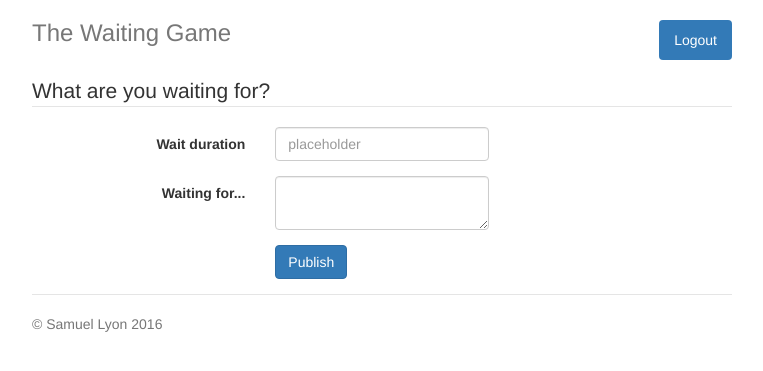
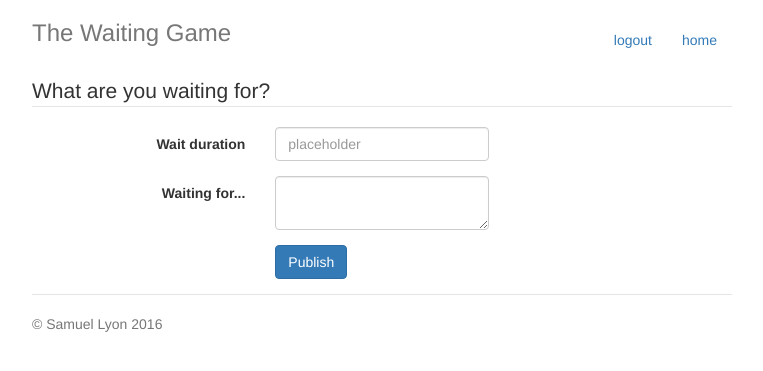
Before and after one commit to samblyon/twg, a Flask app: page /showAddWish in a window 1280 px wide. Shown: the top 371 px of the page, without its empty margins (258-1021 px from the left). Run offline with Flask 2, Linux system fonts and the light colour scheme; some libraries are stand-ins or nearby versions.

Commit message:
messing with css

```diff
--- a/templates/addWish.html
+++ b/templates/addWish.html
@@ -16,7 +16,8 @@
 		<div class="header">
 			<nav>
 				<ul class="nav nav-pills pull-right">
-					<li role="presentation" class="active"><a href="/logout">Logout</a></li>
+					<li role="presentation"><a href="/logout">logout</a></li>
+					<li role="presentation"><a href="/showDashboard">home</a></li>
 				</ul>
 			</nav>
 			<h3 class="text-muted">The Waiting Game</h3>
--- a/templates/userHome.html
+++ b/templates/userHome.html
@@ -184,8 +184,8 @@
 		<div class="header">
 			<nav>
 				<ul class="nav nav-pills pull-right">
-					<li role="presentation"><a href="/showDashboard">Dashboard</a></li>
-					<li role="presentation" class="active"><a href="/showAddWish">Add Wait</a></li>
+					<li role="presentation"><a href="/showDashboard">home</a></li>
+					<li role="presentation" class="active"><a href="/showAddWish">add wait  <span class="glyphicon glyphicon-pencil"></span></a></li>
 					<li role="presentation"><a href="/logout">Logout</a></li>
 				</ul>
 			</nav>
```
